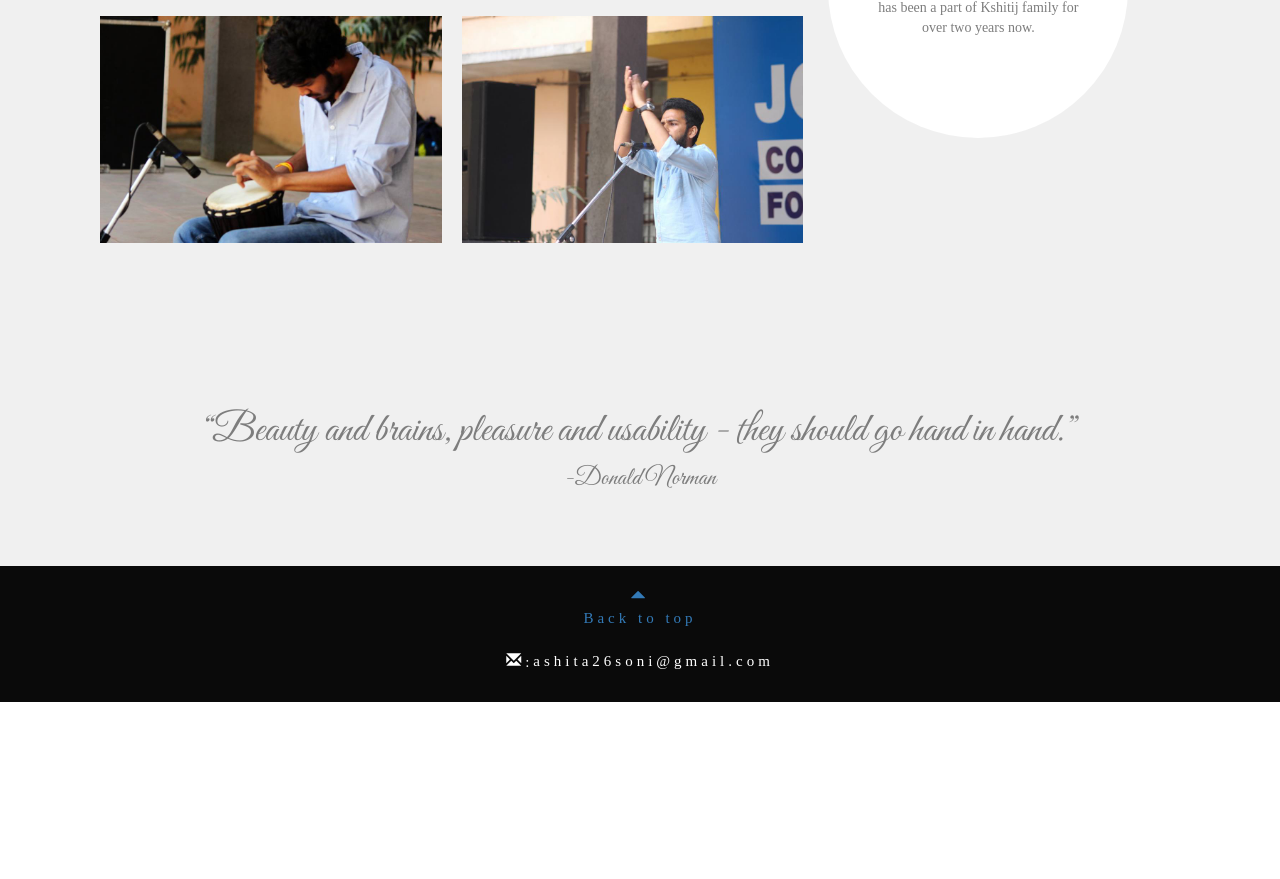
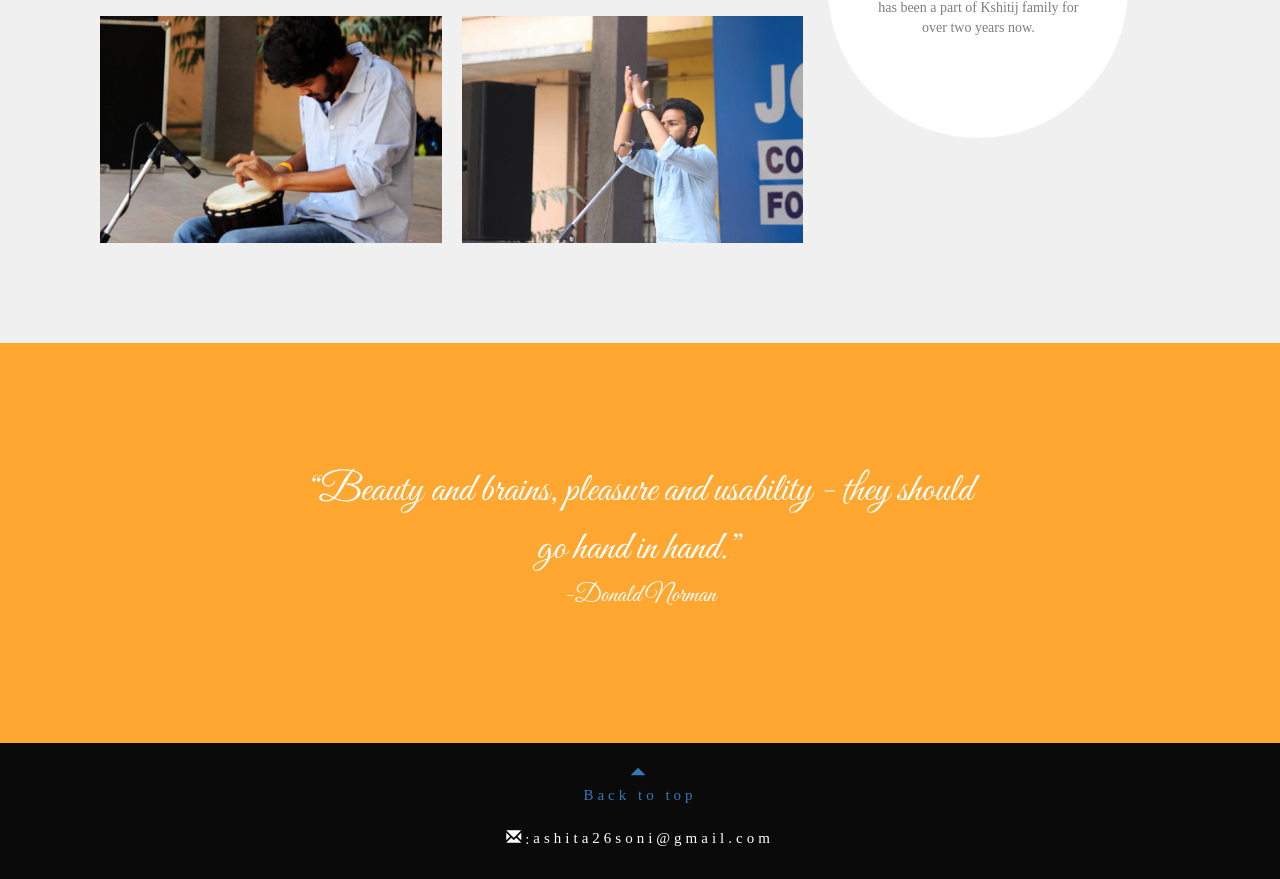
Before and after one commit to ashitasoni/ashitasoni.github.io, a plain HTML site: page index.html in a window 1280 px wide. Shown: the part 9076-9955 px from the top of the page. Before the commit the page ends 9778 px from the top, so only its background shows below. Drawn offline with nearby package versions, Linux system fonts and the light colour scheme; a web font is replaced by a local one.

Commit message:
Update index.html

```diff
--- a/index.html
+++ b/index.html
@@ -547,7 +547,7 @@ burden by automating quality control, our objective is to build a classifier to
 
 
 
-<div class="container-fluid text-center quotes bg-2">
+<div class="container-fluid text-center quotes bg-1">
 	<q>Beauty and brains, pleasure and usability - they should go hand in hand.</q>
 	<p style="font-size: 25px;">-Donald Norman</p>
 </div>
```
